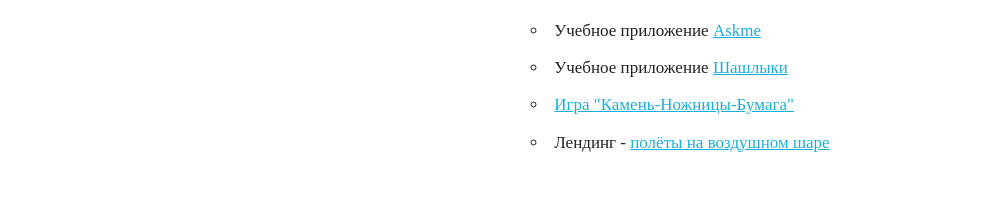
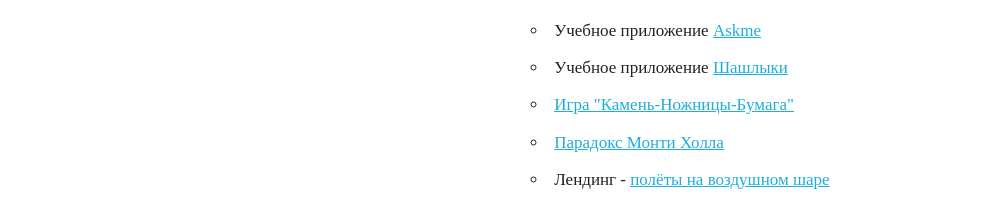
Before and after one commit to KarinaTiurina/cv, a plain HTML site: page index.html in a window 1280 px wide. Shown: the part 770-988 px from the top of the page, without its empty margins (128-1109 px from the left). Before the commit the page ends 951 px from the top, so only its background shows below. Drawn offline with Linux system fonts and the light colour scheme; a web font is replaced by a local one.

Commit message:
update cv

```diff
--- a/index.html
+++ b/index.html
@@ -49,6 +49,7 @@
         <li>Учебное приложение <a href="https://ask-them.herokuapp.com/">Askme</a></li>
         <li>Учебное приложение <a href="https://best-events.herokuapp.com/">Шашлыки</a></li>
         <li><a href="http://r-s-p-game.herokuapp.com/">Игра "Камень-Ножницы-Бумага"</a></li>
+        <li><a href="http://monti-hall-paradox.herokuapp.com/">Парадокс Монти Холла</a></li>
         <li>Лендинг - <a href="https://karinatiurina.github.io/balloon/">полёты на воздушном шаре</a></li>
       </ul>
     </div>
```
